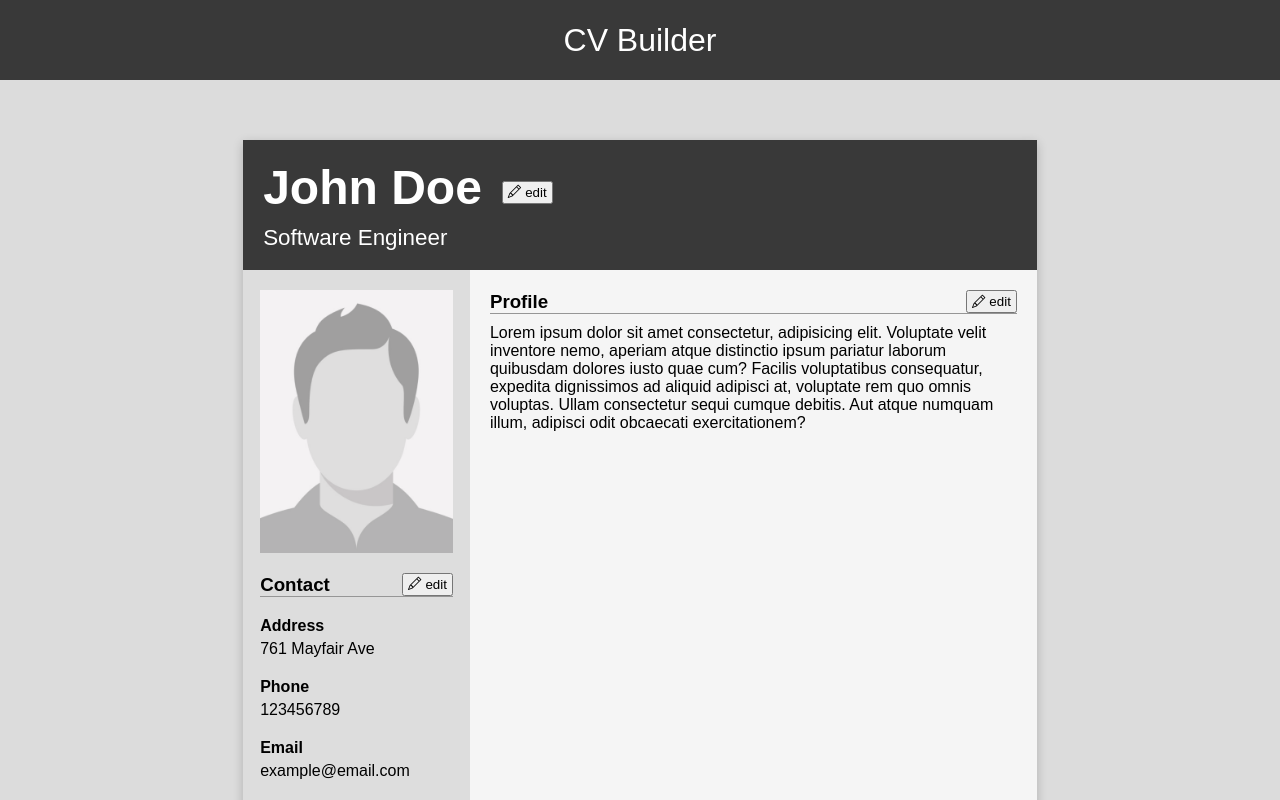
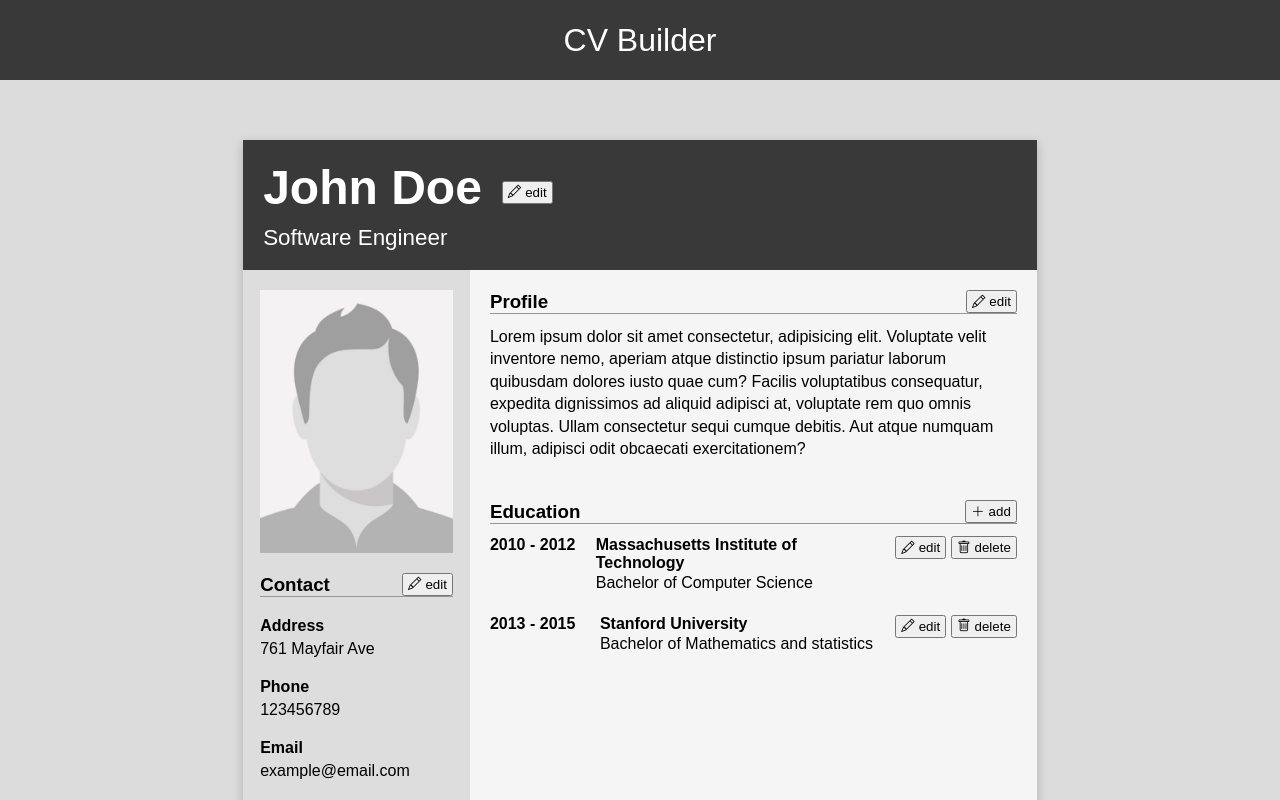
Before and after one commit to smandoki/cv-project, a React (Create React App) app: page / in a window 1280 px wide. Shown: the top 800 px of the page. Built offline with nearby package versions, Linux system fonts and the light colour scheme.

Commit message:
Completed eduation component appearance

```diff
--- a/src/components/Contact.jsx
+++ b/src/components/Contact.jsx
@@ -19,7 +19,7 @@ class Contact extends React.Component {
 			<div className='contact'>
 				<h3>
 					Contact
-					<button className='edit-button'>
+					<button className='icon-button'>
 						<i class='bi bi-pencil'></i>
 						edit
 					</button>
--- a/src/components/Education.jsx
+++ b/src/components/Education.jsx
@@ -1,12 +1,64 @@
 import React from 'react';
+import '../styles/education.css';
 
 class Education extends React.Component {
 	constructor() {
 		super();
+
+		this.state = {
+			educationItems: [
+				{
+					name: 'Massachusetts Institute of Technology',
+					degree: 'Bachelor of Computer Science',
+					from: '2010',
+					to: '2012',
+				},
+				{
+					name: 'Stanford University',
+					degree: 'Bachelor of Mathematics and statistics',
+					from: '2013',
+					to: '2015',
+				},
+			],
+		};
 	}
 
 	render() {
-		return null;
+		const { educationItems } = this.state;
+
+		return (
+			<div className='education'>
+				<h3>
+					Education
+					<button className='icon-button'>
+						<i class='bi bi-plus-lg'></i>
+						add
+					</button>
+				</h3>
+
+				<div className='education-items'>
+					{educationItems.map(({ name, degree, from, to }) => (
+						<div className='education-item'>
+							<strong>
+								{from} - {to}
+							</strong>
+							<span>
+								<strong>{name}</strong>
+								<p>{degree}</p>
+							</span>
+							<button className='icon-button mr-5 mla'>
+								<i class='bi bi-pencil'></i>
+								edit
+							</button>
+							<button className='icon-button'>
+								<i class='bi bi-trash'></i>
+								delete
+							</button>
+						</div>
+					))}
+				</div>
+			</div>
+		);
 	}
 }
 
--- a/src/components/Header.jsx
+++ b/src/components/Header.jsx
@@ -18,7 +18,7 @@ class Header extends React.Component {
 			<div className='cv-header'>
 				<span>
 					<h1>{name}</h1>
-					<button className='edit-button'>
+					<button className='icon-button'>
 						<i class='bi bi-pencil'></i>
 						edit
 					</button>
--- a/src/components/Profile.jsx
+++ b/src/components/Profile.jsx
@@ -1,5 +1,4 @@
 import React from 'react';
-import '../styles/profile.css';
 
 class Profile extends React.Component {
 	constructor() {
@@ -18,7 +17,7 @@ class Profile extends React.Component {
 			<div className='profile'>
 				<h3>
 					Profile
-					<button className='edit-button'>
+					<button className='icon-button'>
 						<i class='bi bi-pencil'></i>
 						edit
 					</button>
--- a/src/styles/app.css
+++ b/src/styles/app.css
@@ -44,11 +44,31 @@ aside {
 	padding: 20px;
 	display: flex;
 	flex-direction: column;
-	gap: 20px;
+	gap: 40px;
 }
 
-.edit-button {
+.icon-button {
 	padding: 2px 4px;
 	display: flex;
 	gap: 4px;
 }
+
+.cv-body h3 {
+	border-bottom: 1px solid rgb(150, 150, 150);
+	display: flex;
+	justify-content: space-between;
+	align-items: flex-end;
+	margin-bottom: 12px;
+}
+
+.cv-body p {
+	line-height: 1.4;
+}
+
+.mr-5 {
+	margin-right: 5px;
+}
+
+.mla {
+	margin-left: auto;
+}
--- /dev/null
+++ b/src/styles/education.css
@@ -0,0 +1,20 @@
+.education-item {
+	display: flex;
+	align-items: flex-start;
+}
+
+.education-item strong {
+	width: 90px;
+	margin-right: 20px;
+}
+
+.education-items {
+	display: flex;
+	flex-direction: column;
+	gap: 20px;
+}
+
+.education .edit-delete {
+	display: flex;
+	margin-left: auto;
+}
--- a/src/styles/profile.css
+++ /dev/null
@@ -1,7 +0,0 @@
-.profile h3 {
-	border-bottom: 1px solid rgb(150, 150, 150);
-	display: flex;
-	justify-content: space-between;
-	align-items: flex-end;
-	margin-bottom: 10px;
-}
```
